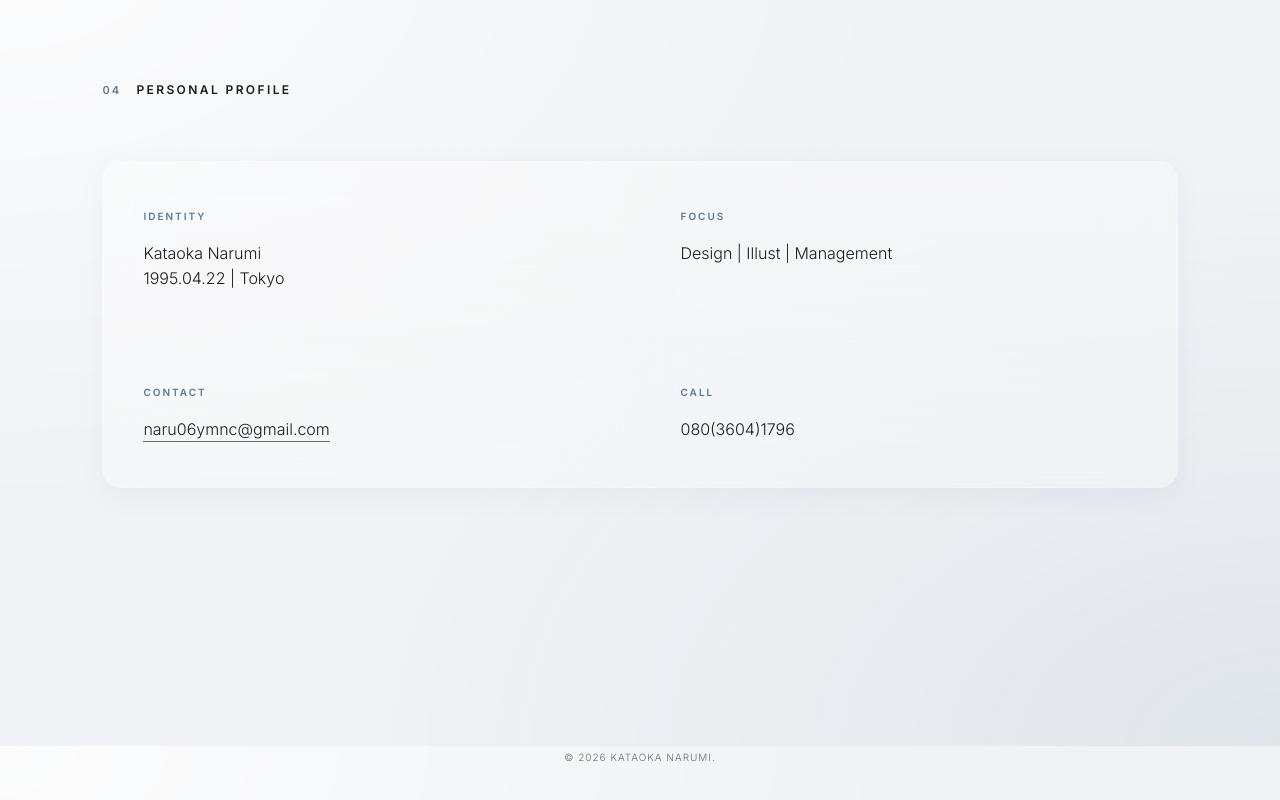
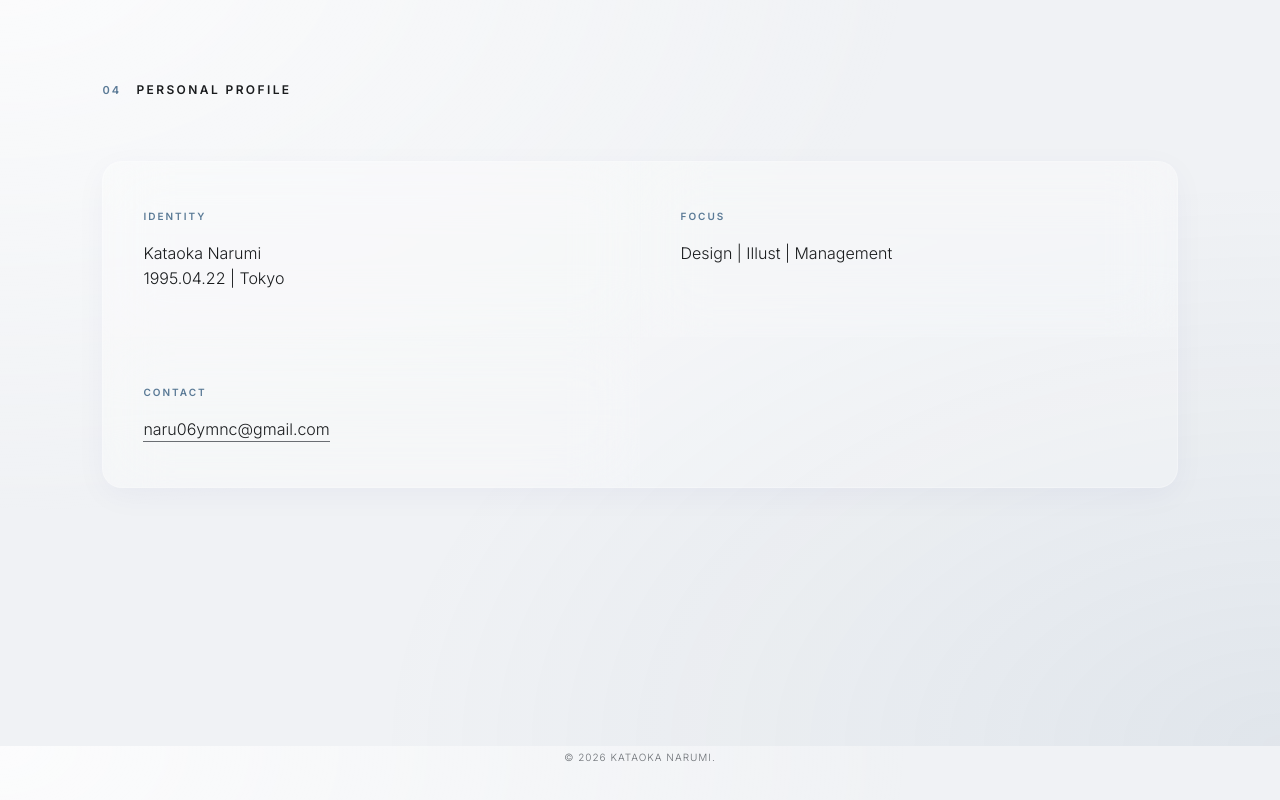
Before and after one commit to toki06work-cell/toki.github.io, a plain HTML site: page index.html in a window 1280 px wide. Shown: the part 4054-4854 px from the top of the page. Drawn offline with Linux system fonts and the light colour scheme.

Commit message:
Update index.html

```diff
--- a/index.html
+++ b/index.html
@@ -458,13 +458,6 @@
                     <div class="profile-value">
                         <a href="mailto:naru06ymnc@gmail.com" class="profile-contact">naru06ymnc@gmail.com</a>
                     </div>
-                </div>
-                <div class="profile-cell">
-                    <span class="profile-label">Call</span>
-                    <div class="profile-value">
-                        080(3604)1796
-                    </div>
-                </div>
             </div>
         </section>
     </main>
```
